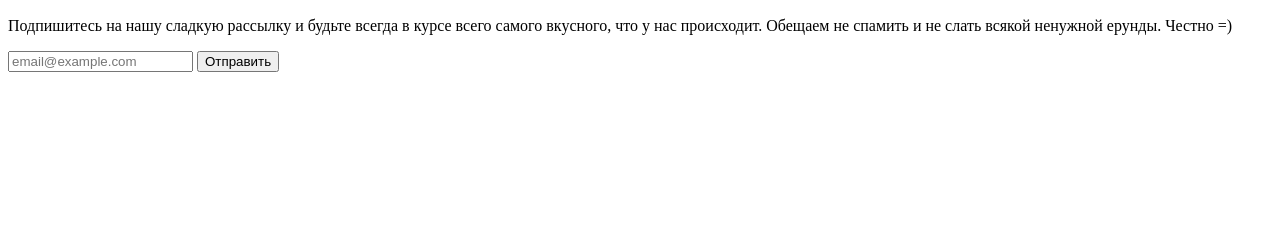
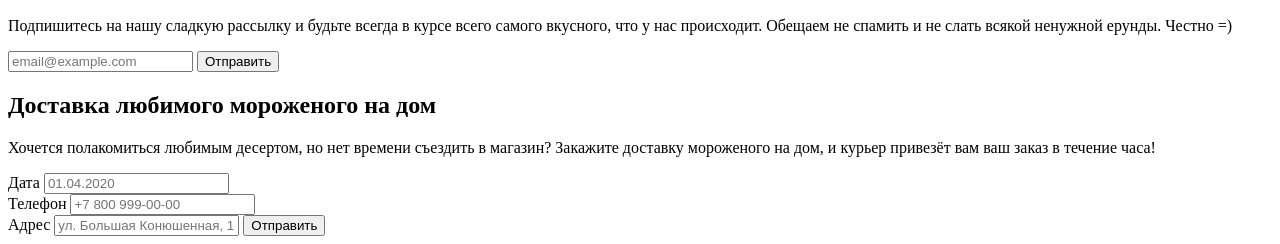
Before and after one commit to htmlacademy-htmlcss/1891505-gllacy-35, a plain HTML site: page index.html in a window 1280 px wide. Shown: the part 2105-2349 px from the top of the page. Before the commit the page ends 2185 px from the top, so only its background shows below. Drawn offline with Linux system fonts and the light colour scheme.

Commit message:
Добавляет секцию delivery

```diff
--- a/index.html
+++ b/index.html
@@ -214,6 +214,26 @@
           </form>
       </section>
 
+      <section class="delivery">
+        <h2>Доставка любимого мороженого на дом</h2>
+        <p>Хочется полакомиться любимым десертом, но нет времени съездить в магазин? Закажите доставку
+          мороженого на дом, и курьер привезёт вам ваш заказ в течение часа!</p>
+          <form action="https://echo.htmlacademy.ru/" method="post">
+            <label for="delivery-date">Дата</label>
+            <input type="text" name="delivery-date" id="delivery-date" placeholder="01.04.2020" required>
+          </form>
+          <form action="https://echo.htmlacademy.ru/">
+            <label for="delivery-phone">Телефон</label>
+            <input type="tel" name="delivery-phone" id="delivery-phone" placeholder="+7 800 999-00-00" required>
+          </form>
+          <form action="https://echo.htmlacademy.ru/">
+            <label for="delivery-address">Адрес</label>
+            <input type="text" name="delivery-address" id="delivery-address" placeholder="ул. Большая Конюшенная, 19/8" required>
+            <button class="button form-button">Отправить</button>
+          </form>
+
+      </section>
+
     </main>
 
 
```
